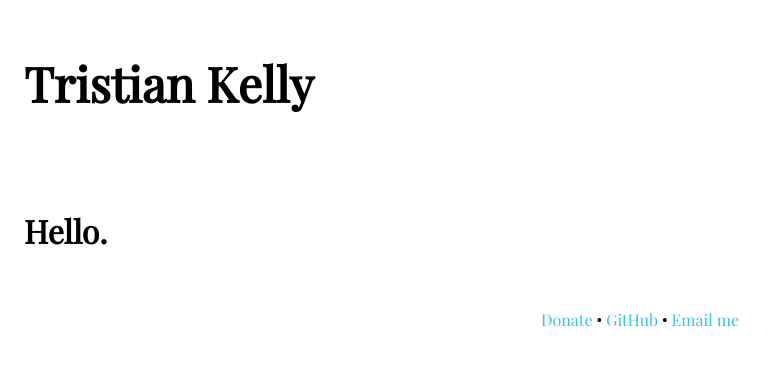
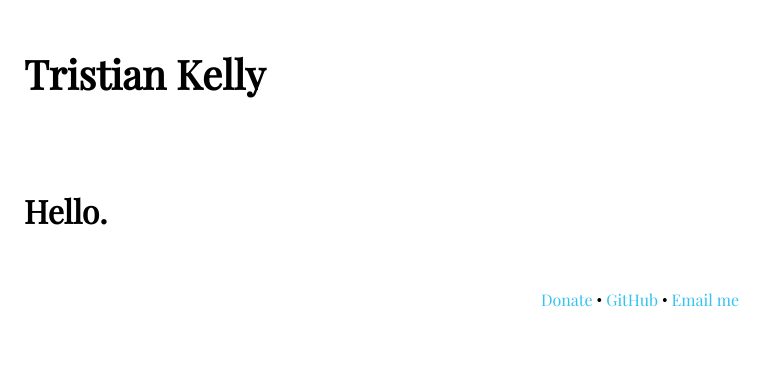
Before and after one commit to OrdinaryJellyfish/ordinaryjellyfish.github.io, a Jekyll site: the page built from index.html, in a window 1280 px wide. Shown: the top 366 px of the page, without its empty margins (0-777 px from the left). Built offline with Jekyll 4.4.1, drawn with Linux system fonts in a browser that asks for light colours.

Commit message:
Update style.scss

```diff
--- a/css/style.scss
+++ b/css/style.scss
@@ -7,6 +7,7 @@
 
 .body {
   font-size: 14px;
+  background-color: #fafafa;
 }
 
 .page-lead {
@@ -16,7 +17,7 @@
 
 .name {
   font-family: $font-family;
-  font-size: 3rem;
+  font-size: 2.5rem;
 }
 
 .content {
```
